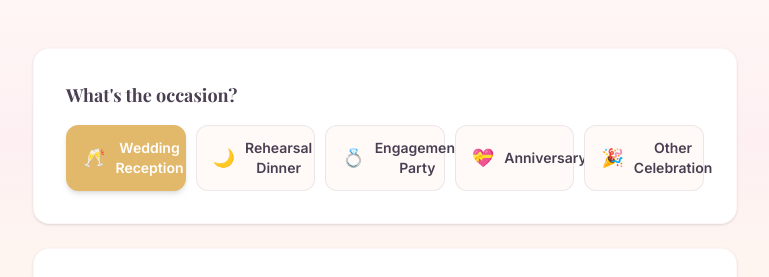
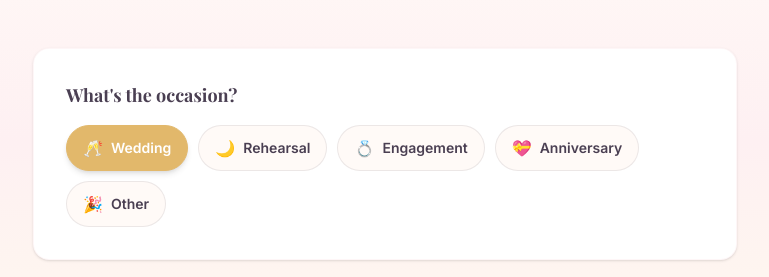
Before and after one commit to elaine202309/toastgen, a React (Vite) app: page / in a window 1280 px wide. Shown: the part 2500-2777 px from the top of the page, without its empty margins (255-1024 px from the left). Built offline with nearby package versions, Linux system fonts and the light colour scheme; no server answers; a web font is replaced by a local one.

Commit message:
Fix occasion selector overflow

```diff
--- a/src/components/SpeechForm.tsx
+++ b/src/components/SpeechForm.tsx
@@ -71,21 +71,21 @@ export default function SpeechForm({ selectedRole, selectedTone, onToneChange, i
         {/* Occasion Selector */}
         <div className="bg-white rounded-2xl p-6 sm:p-8 shadow-sm border border-blush-dark/20">
           <h3 className="text-lg font-bold font-heading text-charcoal mb-4">What's the occasion?</h3>
-          <div className="grid grid-cols-2 sm:grid-cols-3 lg:grid-cols-5 gap-2.5">
-            {[['wedding', '🥂', 'Wedding Reception'], ['rehearsal', '🌙', 'Rehearsal Dinner'], ['engagement', '💍', 'Engagement Party'], ['anniversary', '💝', 'Anniversary'], ['other', '🎉', 'Other Celebration']].map(([id, emoji, label]) => {
+          <div className="flex flex-wrap gap-2.5">
+            {[['wedding', '🥂', 'Wedding'], ['rehearsal', '🌙', 'Rehearsal'], ['engagement', '💍', 'Engagement'], ['anniversary', '💝', 'Anniversary'], ['other', '🎉', 'Other']].map(([id, emoji, label]) => {
               const isSelected = occasion === id;
               return (
                 <button
                   key={id}
                   type="button"
                   onClick={() => setOccasion(id)}
-                  className={`flex items-center gap-2.5 px-4 py-3 rounded-xl transition-all cursor-pointer border ${
+                  className={`flex items-center gap-2 px-4 py-2.5 rounded-full transition-all cursor-pointer border whitespace-nowrap ${
                     isSelected
                       ? 'bg-champagne text-white border-champagne shadow-md'
                       : 'bg-ivory border-charcoal/10 hover:border-champagne/40 hover:bg-blush/20'
                   }`}
                 >
-                  <span className="text-lg">{emoji}</span>
+                  <span className="text-base">{emoji}</span>
                   <span className={`text-sm font-semibold ${isSelected ? 'text-white' : 'text-charcoal'}`}>{label}</span>
                 </button>
               );
```
